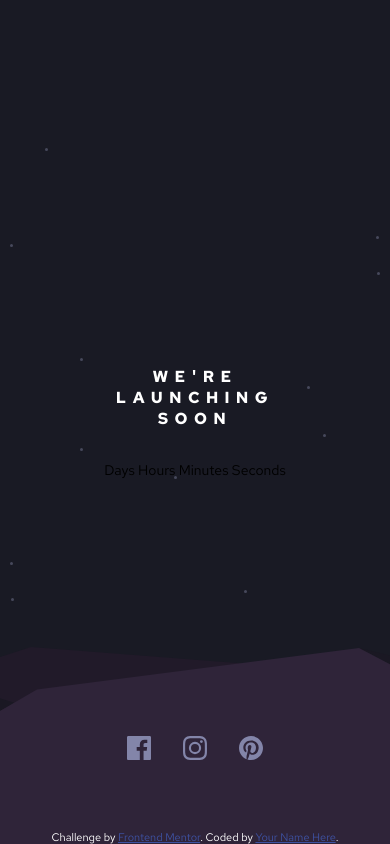
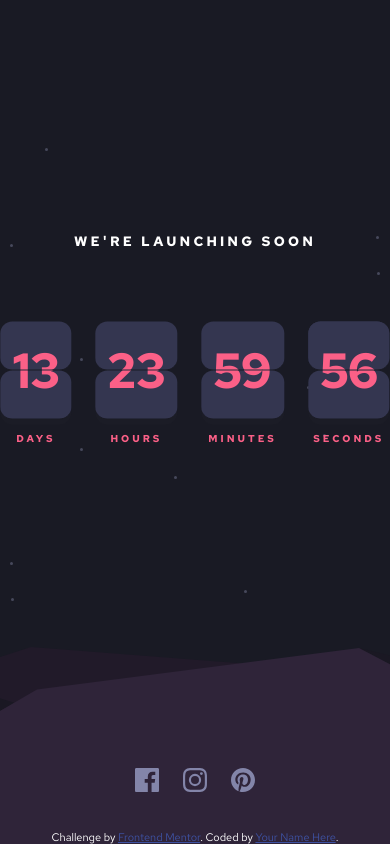
Before and after one commit to singhkaram/launch-countdown-timer-main, a React (Create React App) app: page / in a window 390 px wide. Built offline with nearby package versions, Linux system fonts and the light colour scheme; the HTML template or start-up script is replaced by a standard one.

Commit message:
update: design

```diff
--- a/src/App.css
+++ b/src/App.css
@@ -11,7 +11,7 @@
 }
 .time-container {
   position: absolute;
-  top: 50%;
+  top: 35%;
   left: 50%;
   transform: translate(-50%, -50%);
   display: flex;
@@ -52,8 +52,173 @@
   color: hsl(228, 45%, 44%);
 }
 
+.flip-cards-container{
+  display: flex;
+  align-items: center;
+  justify-content: center;
+  gap: 2rem;
+  margin-top: 4rem;
+}
+
+/* timer-container */
+.span-text{
+  display: block;
+  color: var(--Soft-red);
+  font-size: 12px;
+  font-weight: 700;
+  letter-spacing: 5px;
+  text-align: center;
+  text-transform: uppercase;
+  margin-top: 1rem;
+
+}
+.flip-card {
+  position: relative;
+  display: inline-flex;
+  flex-direction: column;
+}
+.top,
+.bottom,
+.flip-card.flip::after,
+.flip-card.flip::before {
+  padding: 2rem 1rem;
+  height: 1.5rem;
+  line-height: 1;
+  overflow: hidden;
+  font-size: 4rem;
+  font-weight: 700;
+  color: var(--Soft-red);
+}
+
+.top,
+.flip-card.flip::before {
+  background-color: var(--Dark-desaturated-blue);
+  border-radius: 12px;
+  border-bottom: 0.1px solid var(--Very-dark-black-blue);
+}
+
+.bottom,
+.flip-card.flip::after {
+  display: flex;
+  align-items: flex-end;
+  background-color: var(--Dark-desaturated-blue);
+  border-radius: 12px;
+  border-bottom: 0.1px solid var(--Very-dark-black-blue);
+  box-shadow: 0px 5px 0px 0px rgb(30, 31, 41, 0.5);
+}
+
+.flip-card.flip::before {
+  top: 0;
+  left: 0;
+  width: 100%;
+  content: attr(data-current-number);
+  position: absolute;
+  transform-origin: bottom;
+  animation: flip-bottom 0.5s ease;
+  backface-visibility: hidden;
+  background-color: var(--Dark-desaturated-blue);
+}
+
+@keyframes flip-bottom {
+  100% {
+    transform: rotateX(-180deg);
+  }
+}
+
+.flip-card.flip::after {
+  left: 0;
+  bottom: 0;
+  width: 100%;
+  content: attr(data-next-number);
+  position: absolute;
+  transform-origin: top;
+  animation: flip-top 0.5s ease;
+  transform: rotateX(180deg);
+  backface-visibility: hidden;
+  background-color: var(--Dark-desaturated-blue);
+
+}
+
+@keyframes flip-top {
+  100% {
+    transform: rotateX(0deg);
+  }
+}
+
 @media screen and (max-width: 768px) {
+
+  .time-container {
+    top: 40%;
+    gap: 1.5rem;
+  }
+
+  .main-title {
+    font-size: 0.85rem;
+    letter-spacing: 0.2rem;
+  }
+
+  .flip-cards-container {
+    gap: 1.5rem;
+    margin-top: 3rem;
+  }
+
+  .top,
+  .bottom,
+  .flip-card.flip::after,
+  .flip-card.flip::before {
+    padding: 1.5rem 0.75rem;
+    font-size: 3rem;
+  }
+
+  .span-text {
+    font-size: 10px;
+    letter-spacing: 3px;
+    margin-top: 0.75rem;
+  }
+
+  .social-media-container {
+    gap: 1.5rem;
+    bottom: 3rem;
+  }
 }
 
 @media screen and (max-width: 375px) {
+  .time-container {
+    top: 45%;
+    gap: 1rem;
+  }
+
+  .main-title {
+    font-size: 0.75rem;
+    letter-spacing: 0.15rem;
+  }
+
+  .flip-cards-container {
+    flex-wrap: wrap;
+    gap: 1rem;
+    margin-top: 2rem;
+  }
+
+  .top,
+  .bottom,
+  .flip-card.flip::after,
+  .flip-card.flip::before {
+    padding: 1rem 0.5rem;
+    font-size: 2rem;
+  }
+
+  .span-text {
+    font-size: 8px;
+    letter-spacing: 2px;
+    margin-top: 0.5rem;
+  }
+
+  .social-media-container {
+    gap: 1rem;
+    bottom: 2rem;
+  }
+
+  .attribution {
+    font-size: 9px;
+  }
 }
--- a/src/App.js
+++ b/src/App.js
@@ -1,19 +1,84 @@
+import { useEffect, useRef, useState } from "react";
 import "./App.css";
+import FlipCard from "./components/FlipCard/FlipCard";
 import { Social_icons } from "./data";
 
 function App() {
+  const launchDateRef = useRef(new Date().getTime() + 14 * 24 * 60 * 60 * 1000);
+  const [countdown, setCountdown] = useState({
+    days: 0,
+    hours: 0,
+    minutes: 0,
+    seconds: 0,
+  });
+
+  const countDown = () => {
+    const now = new Date().getTime();
+    const distance = launchDateRef.current - now;
+
+    setCountdown({
+      days: Math.floor(distance / (1000 * 60 * 60 * 24)),
+      hours: Math.floor((distance % (1000 * 60 * 60 * 24)) / (1000 * 60 * 60)),
+      minutes: Math.floor((distance % (1000 * 60 * 60)) / (1000 * 60)),
+      seconds: Math.floor((distance % (1000 * 60)) / 1000),
+    });
+  };
+
+  useEffect(() => {
+    const interval = setInterval(countDown, 1000);
+    return () => clearInterval(interval);
+  }, []);
+
   return (
     <main className="main-container">
       {/* time-container */}
       <div className="time-container">
         <h1 className="main-title">We're launching soon</h1>
-        Days Hours Minutes Seconds
+        <div className="flip-cards-container">
+          <FlipCard
+            value={
+              countdown.days.toString().length === 1
+                ? `0${countdown.days}`
+                : countdown.days
+            }
+            text={"Days"}
+          />
+          <FlipCard
+            value={
+              countdown.hours.toString().length === 1
+                ? `0${countdown.hours}`
+                : countdown.hours
+            }
+            text={"Hours"}
+          />
+          <FlipCard
+            value={
+              countdown.minutes.toString().length === 1
+                ? `0${countdown.minutes}`
+                : countdown.minutes
+            }
+            text={"Minutes"}
+          />
+          <FlipCard
+            value={
+              countdown.seconds.toString().length === 1
+                ? `0${countdown.seconds}`
+                : countdown.seconds
+            }
+            text={"Seconds"}
+          />
+        </div>
       </div>
 
       {/* social-icons */}
       <div className="social-media-container">
         {Social_icons.map((icon) => (
-          <a href={icon.link} target="_blank" rel="noopener noreferrer" key={icon.alt}>
+          <a
+            href={icon.link}
+            target="_blank"
+            rel="noopener noreferrer"
+            key={icon.alt}
+          >
             <img src={icon.image} alt={icon.alt} />
           </a>
         ))}
--- /dev/null
+++ b/src/components/FlipCard/FlipCard.jsx
@@ -0,0 +1,33 @@
+import React, { useEffect, useState } from "react";
+
+function FlipCard({ value, text }) {
+  const [flipping, setFlipping] = useState(false);
+  const [previousValue, setPreviousValue] = useState(value);
+
+  useEffect(() => {
+    if (value !== previousValue) {
+      setFlipping(true);
+      const timeout = setTimeout(() => {
+        setFlipping(false);
+        setPreviousValue(value);
+      }, 500);
+      return () => clearTimeout(timeout);
+    }
+  }, [value, previousValue]);
+
+  return (
+    <div className="flip-card-wrapper">
+      <div
+        className={`flip-card ${flipping ? "flip" : ""}`}
+        data-current-number={previousValue}
+        data-next-number={value}
+      >
+        <div className="top">{value}</div>
+        <div className="bottom">{previousValue}</div>
+      </div>
+      <span className="span-text">{text}</span>
+    </div>
+  );
+}
+
+export default FlipCard;
--- a/src/index.css
+++ b/src/index.css
@@ -4,9 +4,9 @@
   --Grayish-blue: hsla(237, 18%, 59%, 0.47);
   --Soft-red: hsl(345, 95%, 68%);
   --White: hsl(0, 0%, 100%);
-  --Dark-desaturated-blue: hsl(236, 21%, 26%);
-  --Very-dark-blue: hsl(235, 16%, 14%);
-  --Very-dark-black-blue: hsl(234, 17%, 12%);
+  --Dark-desaturated-blue: rgb(52, 54, 80);
+  --Very-dark-blue: rgb(30, 31, 41);
+  --Very-dark-black-blue: rgb(25, 26, 36);
 }
 
 body {
```
Also changed, not shown: 23 other files (tests, documents, lock files or other folders).
